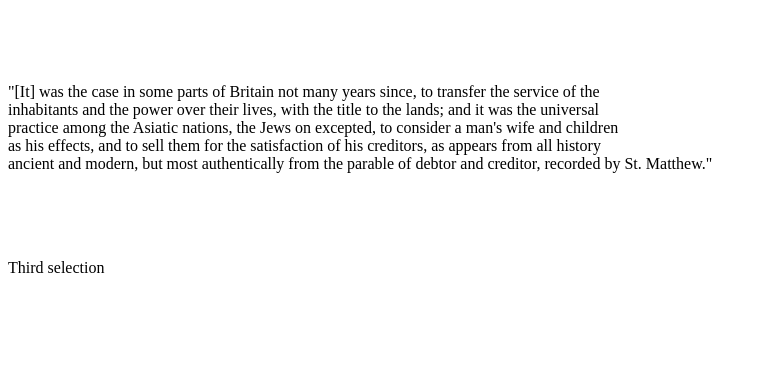
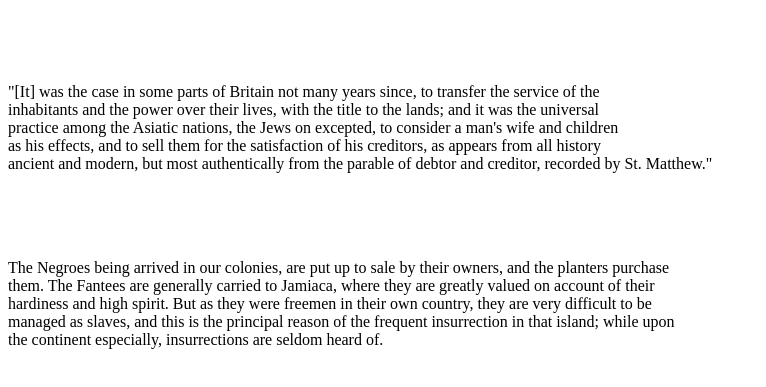
Before and after one commit to midiot1/HelloWorld, a plain HTML site: page index.html in a window 1280 px wide. Shown: the part 155-542 px from the top of the page, without its empty margins (0-766 px from the left). Drawn offline with Linux system fonts and the light colour scheme; a script that the page names is missing.

Commit message:
Create index.html

```diff
--- a/index.html
+++ b/index.html
@@ -19,6 +19,10 @@
         as his effects, and to sell them for the satisfaction of his creditors, as appears from all history<br>
         ancient and modern, but most authentically from the parable of debtor and creditor, recorded by St. Matthew."</p><br><br><br>
 
-     <p>Third selection</p>
+     <p>The Negroes being arrived in our colonies, are put up to sale by their owners, and the planters purchase<br>
+      them. The Fantees are generally carried to Jamiaca, where they are greatly valued on account of their<br>
+      hardiness and high spirit. But as they were freemen in their own country, they are very difficult to be<br>
+      managed as slaves, and this is the principal reason of the frequent insurrection in that island; while upon<br>
+      the continent especially, insurrections are seldom heard of.</p>
     </body>
   </html>
```
